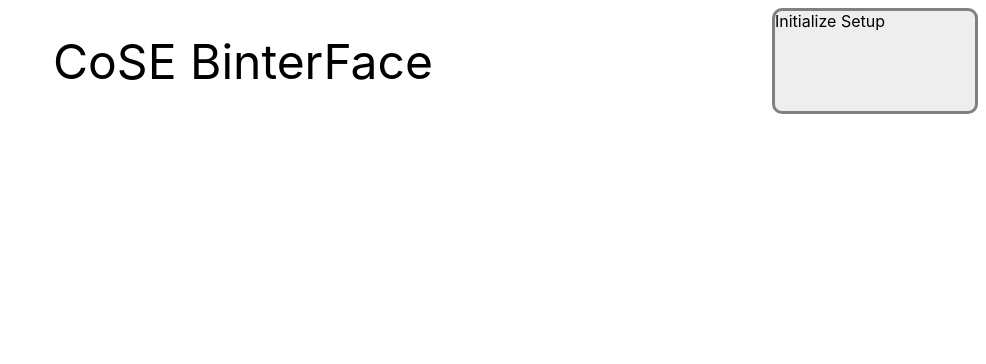
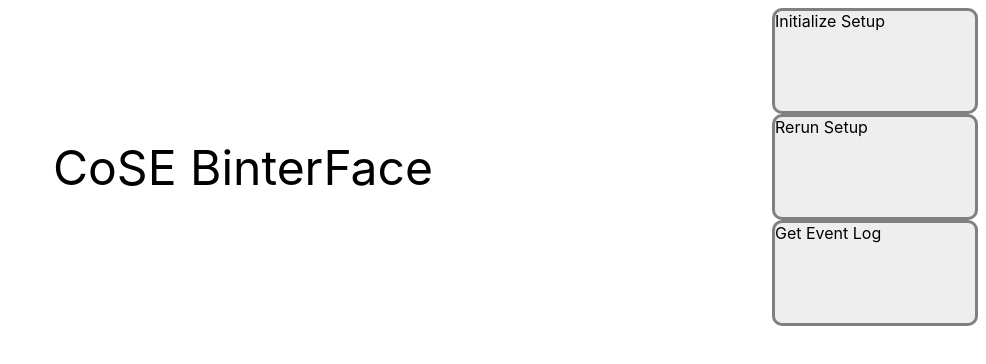
Before and after one commit to mithro/autolabeler, a website: page public/controls.html in a window 1280 px wide. Shown: the whole page, without its empty margins (294-1280 px from the left). Drawn offline with Linux system fonts and the light colour scheme.

Commit message:
added a few more dummy boxes

```diff
--- a/public/controls.html
+++ b/public/controls.html
@@ -40,6 +40,12 @@
         <div class='contentItem'>
             Initialize Setup
         </div>
+        <div class='contentItem'>
+            Rerun Setup
+        </div>
+        <div class='contentItem'>
+            Get Event Log
+        </div>
     </div>
 </body>
 </html>
```
